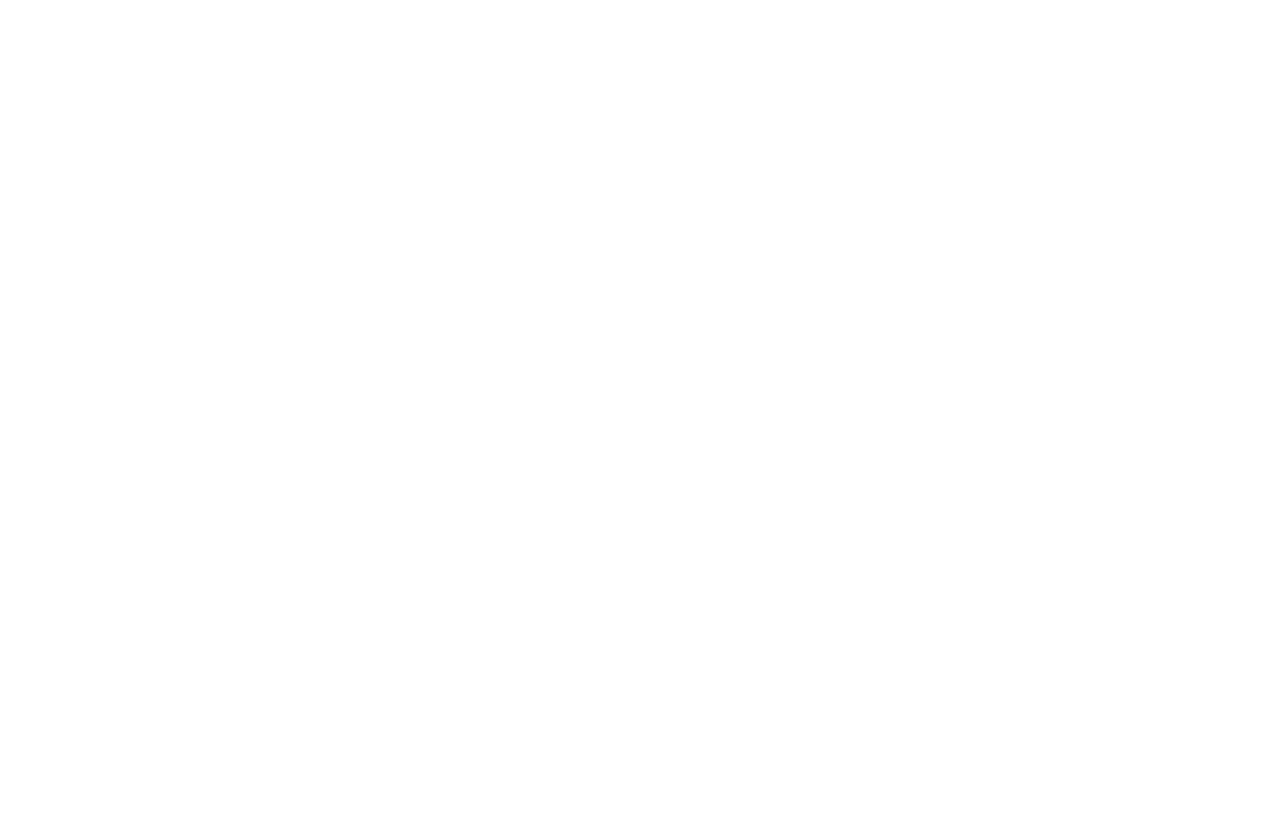
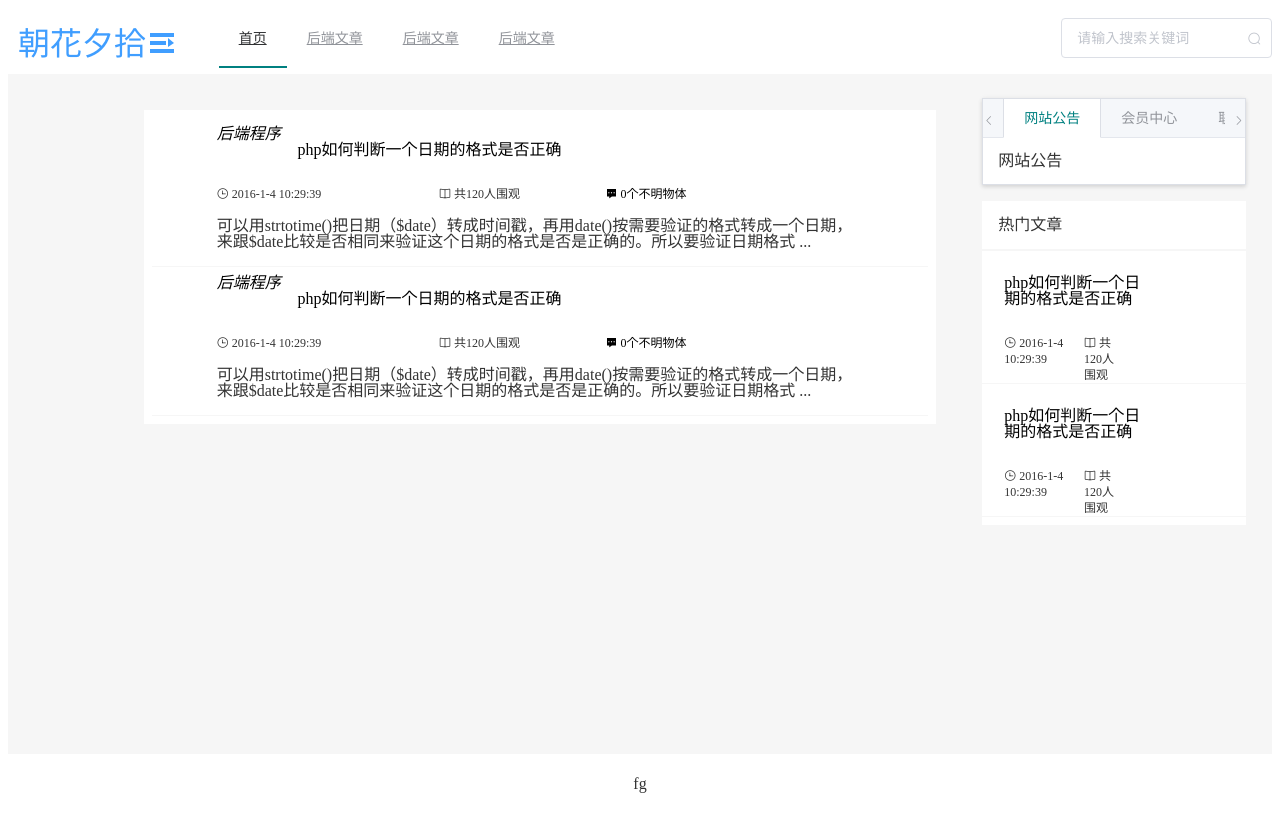
Before and after one commit to l3n641/front-blog, a Vue app: page /posts in a window 1280 px wide. Before the commit the page ends 800 px from the top, so only its background shows below. Built offline with nearby package versions, Linux system fonts and the light colour scheme.

Commit message:
添加 文章列表页面

```diff
--- a/src/router/index.js
+++ b/src/router/index.js
@@ -10,6 +10,12 @@
     component: ()=>import("../views/front/Index")
   },
 
+    {
+      path: '/posts',
+      name: 'Posts',
+      component: ()=>import("../views/front/PostList")
+    },
+
 
 ]
 
--- /dev/null
+++ b/src/views/front/PostList.vue
@@ -0,0 +1,94 @@
+<template>
+    <div class="index">
+        <el-container>
+            <Header></Header>
+            <el-container >
+
+                <el-main  class="main">
+                    <el-row :gutter="20">
+                        <el-col :span="21" :offset="3" >
+                            <div class="content-background" >
+                                <el-row >
+                                    <el-col class="post_list"><Post></Post></el-col>
+                                    <el-col class="post_list"><Post ></Post></el-col>
+                                </el-row>
+                            </div>
+                        </el-col>
+
+                    </el-row>
+
+                </el-main>
+
+                <Aside></Aside>
+
+            </el-container>
+            <el-footer class=" flex: 0 0 auto;">
+                fg
+            </el-footer>
+
+        </el-container></div>
+</template>
+
+<script>
+    import Header from "@/components/Header.vue"
+    import Post from "@/components/Post.vue"
+    import Aside from "@/components/Aside.vue"
+
+    export default {
+        components: { Header ,Post,Aside},
+        data() {
+            return {
+                activeIndex: '1',
+                activeIndex2: '1'
+            };
+        },
+        methods: {
+            handleSelect(key, keyPath) {
+                console.log(key, keyPath);
+            }
+        }
+    }
+</script>
+.top-nav{
+float:right
+}
+<style >
+
+    .el-footer {
+        background-color: #ffffff;
+        color: #333;
+        text-align: center;
+        line-height: 60px;
+    }
+
+
+    .el-main {
+        background-color: #F6F6F6;
+        color: #333;
+        line-height: 1em;
+        min-height: calc(100vh - 120px);
+    }
+
+    .new_line {
+        background-color: #FFFFFF;
+        margin-top: 1em;
+        padding: 0.5em;
+
+    }
+
+
+    .content-background {
+        background-color: #FFFFFF;
+        margin-top: 1em;
+        padding: 0.5em;
+
+
+    }
+
+
+    .post_list {
+        margin-top: 0.5em;
+        border-bottom: #F6F6F6 solid 0.1em;
+    }
+
+</style>
```
